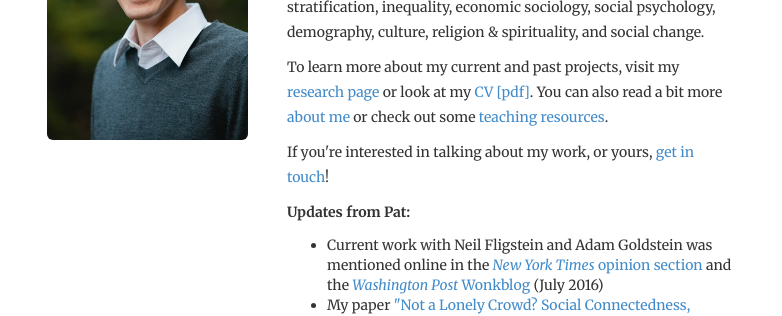
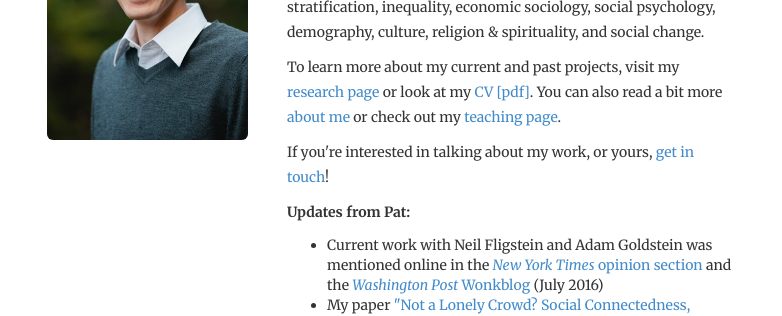
Before and after one commit to ophastings/ophastings.github.io, a Jekyll site: the page built from index.html, in a window 1280 px wide. Shown: the part 305-621 px from the top of the page, without its empty margins (248-1030 px from the left). Built offline with Jekyll 4.4.1, drawn with Linux system fonts in a browser that asks for light colours; comment, search, counter and statistics services are not loaded.

Commit message:
update home page

```diff
--- a/index.html
+++ b/index.html
@@ -23,7 +23,7 @@
 
 	<p>To learn more about my current and past projects, visit my <a href="research">research page</a>
 	or look at my <a href="HastingsCV.pdf">CV [pdf]</a>. You can also
-	read a bit more <a href="personal">about me</a> or check out some <a href="teaching">teaching resources</a>.</p>
+	read a bit more <a href="personal">about me</a> or check out my <a href="teaching">teaching page</a>.</p>
 	<p>If you're interested in talking about my work, or yours, <a href="contact">get in touch</a>!</p>
 
 
```
